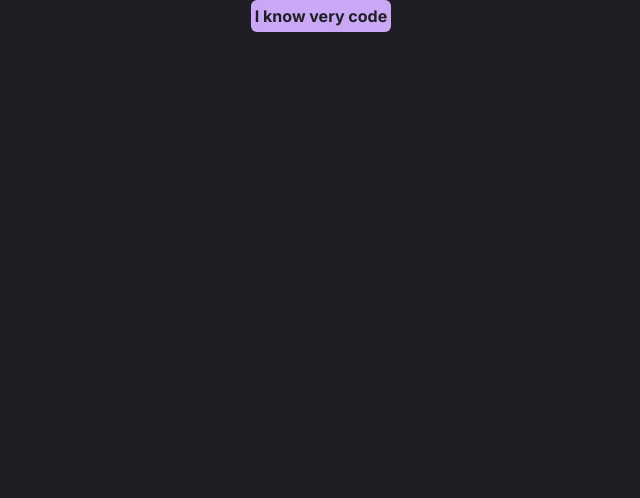
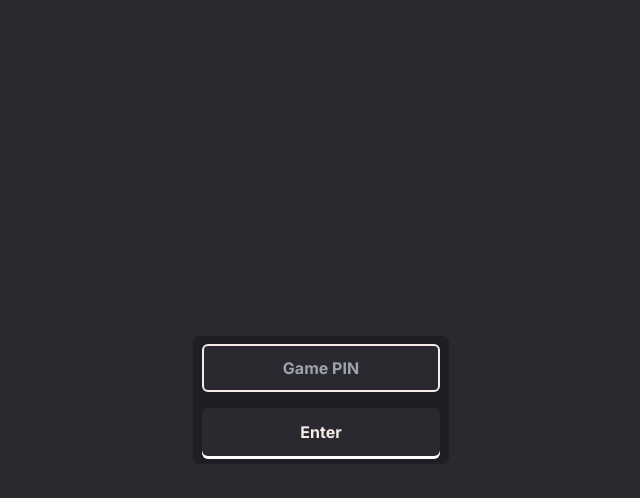
Before and after one commit to Kahoot-2-Electric-Boogaloo/kashoot, a Next.js app: page / in a window 1280 px wide. Shown: the top 498 px of the page, without its empty margins (319-959 px from the left). Built offline with nearby package versions, Linux system fonts and the light colour scheme.

Commit message:
Created Join Quiz Page

```diff
--- a/src/app/globals.css
+++ b/src/app/globals.css
@@ -5,6 +5,7 @@
 :root {
   --text: #f7ebe8;
   --background: #1e1e24;
+  --background-alt: #29292f;
   --primary: #e64c4c;
   --secondary: #ffa785;
   --accent: #CAA8F5;
@@ -14,6 +15,7 @@
   :root {
     --text: #f7ebe8;
     --background: #1e1e24;
+    --background-alt: #29292f;
     --primary: #e64c4c;
     --secondary: #ffa785;
     --accent: #CAA8F5;
@@ -22,5 +24,5 @@
 
 body {
   color: var(--text);
-  background: var(--background);
+  background: var(--background-alt);
 }
--- a/src/app/layout.tsx
+++ b/src/app/layout.tsx
@@ -1,22 +1,22 @@
-import type { Metadata } from 'next'
-import { Inter } from 'next/font/google'
-import './globals.css'
+import type { Metadata } from "next";
+import { Inter } from "next/font/google";
+import "./globals.css";
 
-const inter = Inter({ subsets: ['latin'] })
+const inter = Inter({ subsets: ["latin"] });
 
 export const metadata: Metadata = {
-  title: 'Create Next App',
-  description: 'Generated by create next app',
-}
+  title: "Kashoot",
+  description: "Kahoot 2: Electric Boogaloo",
+};
 
 export default function RootLayout({
   children,
 }: {
-  children: React.ReactNode
+  children: React.ReactNode;
 }) {
   return (
-    <html lang="en">
+    <html lang='en'>
       <body className={inter.className}>{children}</body>
     </html>
-  )
+  );
 }
--- a/src/app/page.tsx
+++ b/src/app/page.tsx
@@ -1,13 +1,43 @@
-import Image from 'next/image'
+import Image from "next/image";
 
 export default function Home() {
   return (
     <main>
-      <div className='flex justify-center'>
-        <div className='p-1 m-top-100 text-text-alt font-bold bg-accent rounded-md'>
-          I know very code
-        </div>
+      <div className='flex justify-center h-screen items-center'>
+        <form className='grid grid-rows-2 gap-4 p-2 justify-center w-64 h-32 bg-background rounded-md'>
+          <input
+            type='text'
+            placeholder='Game PIN'
+            className='block text-center
+            border-2
+            border-white
+            border-solid
+            bg-background-alt
+            font-bold
+            rounded-md
+            hover:border-accent
+            focus:border-accent
+            transition duration-[100] ease-in-out
+            '
+          />
+          <button
+            className='bg-background-alt
+            rounded-md
+            outline-none
+            shadow-[0_3px_0px_0px_rgba(255,255,255)]
+            font-bold
+            hover:bg-accent
+            hover:shadow-[0_2px_0px_0px_rgba(255,255,255)]
+            hover:translate-y-[2px]
+            active:shadow-none
+            active:translate-y-[4px]
+            transition duration-[100] ease-in-out
+            '
+          >
+            Enter
+          </button>
+        </form>
       </div>
     </main>
-  )
+  );
 }
--- a/tailwind.config.ts
+++ b/tailwind.config.ts
@@ -18,6 +18,7 @@ const config: Config = {
       'text': '#f7ebe8',
       'text-alt': '#1e1e24',
       'background': '#1e1e24',
+      'background-alt': '#29292f',
       'primary': '#e64c4c',
       'secondary': '#ffa785',
       'accent': '#CAA8F5',
```
